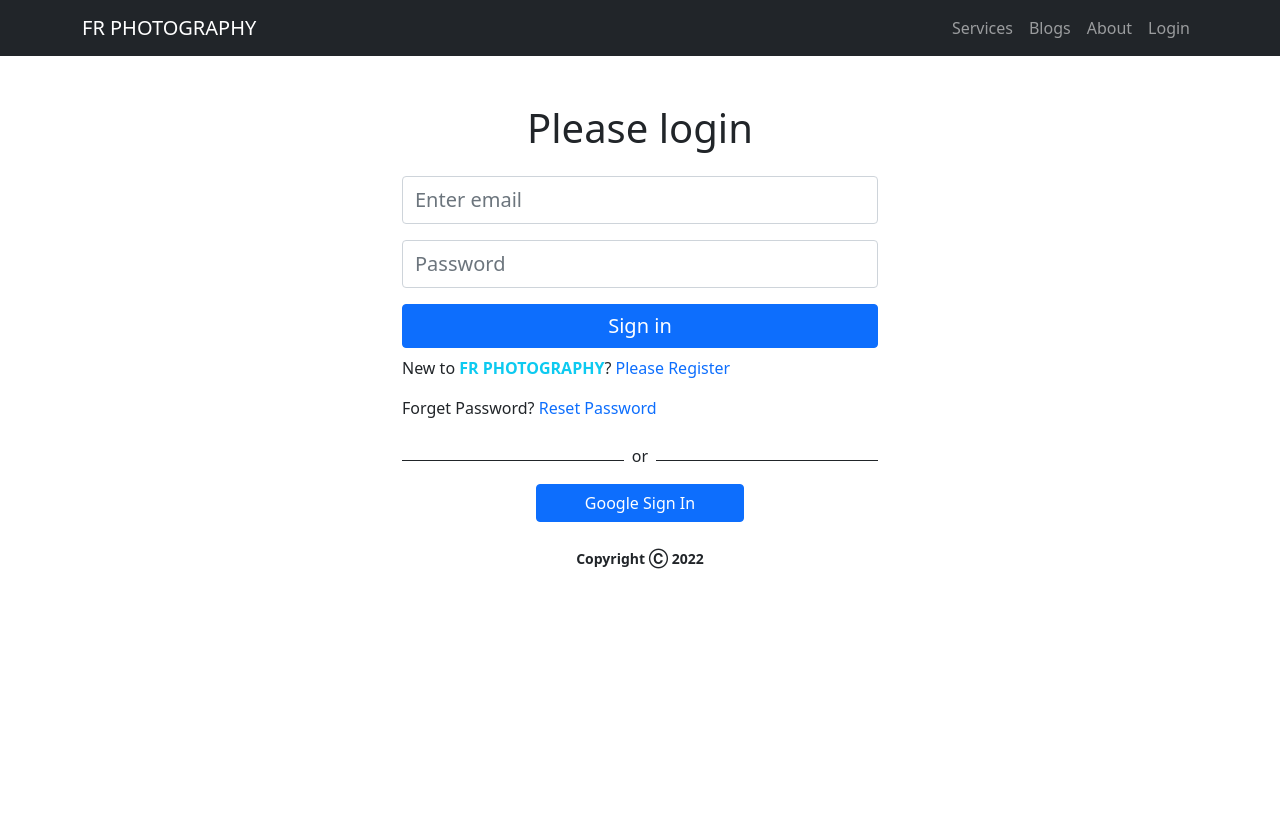
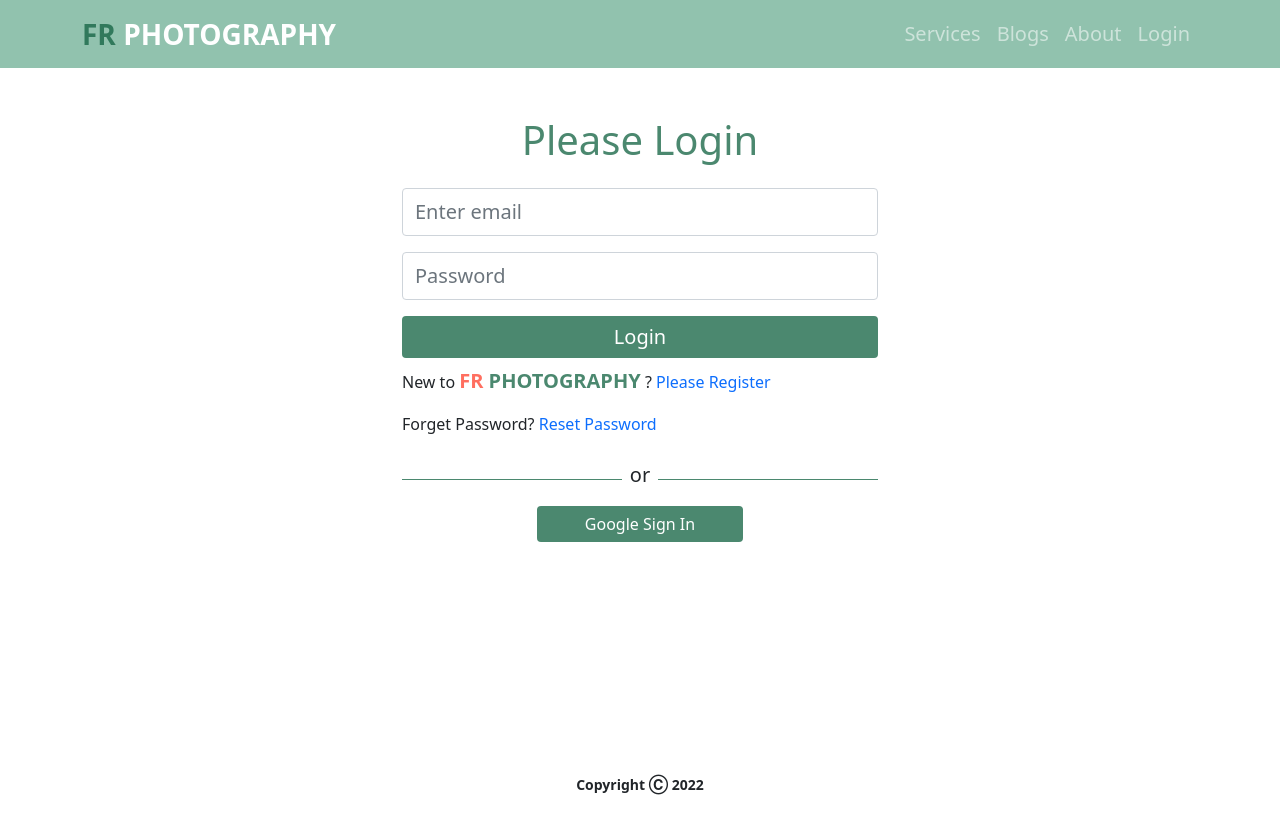
Before and after one commit to Omarfaruk05/fr-photography, a React (Create React App) app: page /login in a window 1280 px wide. Built offline with nearby package versions, Linux system fonts and the light colour scheme; no server answers.

Commit message:
added style

```diff
--- a/src/Pages/Home/Banner/Banner.js
+++ b/src/Pages/Home/Banner/Banner.js
@@ -19,8 +19,8 @@ const Banner = () => {
                 alt="First slide"
                 />
                 <Carousel.Caption>
-                <h3>First slide label</h3>
-                <p>Nulla vitae elit libero, a pharetra augue mollis interdum.</p>
+                <h3>The perfect venue for your next event</h3>
+                <p>This is the best convention center in this area.</p>
                 </Carousel.Caption>
             </Carousel.Item>
             <Carousel.Item>
@@ -31,8 +31,8 @@ const Banner = () => {
                 />
 
                 <Carousel.Caption>
-                <h3>Second slide label</h3>
-                <p>Lorem ipsum dolor sit amet, consectetur adipiscing elit.</p>
+                <h3>The perfect venue for your next event</h3>
+                <p>This is the best convention center in this area.</p>
                 </Carousel.Caption>
             </Carousel.Item>
             <Carousel.Item>
@@ -43,9 +43,9 @@ const Banner = () => {
                 />
 
                 <Carousel.Caption>
-                <h3>Third slide label</h3>
+                <h3>The perfect venue for your next event</h3>
                 <p>
-                    Praesent commodo cursus magna, vel scelerisque nisl consectetur.
+                This is the best convention center in this area.
                 </p>
                 </Carousel.Caption>
             </Carousel.Item>
--- a/src/Pages/Home/PricingTable/PricingTable.js
+++ b/src/Pages/Home/PricingTable/PricingTable.js
@@ -10,18 +10,18 @@ const PricingTable = ({service}) => {
         navigate(`/service/${id}`)
     }
     return (
-        <div className='col-md-4'>
-            <Card className='rounded-2 m-4'>
+        <div className='col-md-4' >
+            <Card  className='rounded-2 m-4 shadow'>
                 <Card.Img variant="top" src={img} />
                 <Card.Body>
                 <Card.Title>{name}</Card.Title>
                 <Card.Text>
                     {description}
                 </Card.Text>
-                <h3 className="text-muted">{price}</h3>
+                <h3 className="text-center" style={{color:'#ff6f60'}}>${price}</h3>
                 </Card.Body>
-                <Card.Footer>
-                    <button onClick={() => navigateToServiceDetali (id)} className='text-center w-100 btn btn-primary'>HIRE ME</button>
+                <Card.Footer className='border-0 bg-white'>
+                    <button onClick={() => navigateToServiceDetali (id)} style={{backgroundColor:'#4b886f', fontWeight:'500'}} className='text-center text-white w-100 btn'>FOR HIRE</button>
                 </Card.Footer>
             </Card>
         </div>
--- a/src/Pages/Home/PricingTables/PricingTables.js
+++ b/src/Pages/Home/PricingTables/PricingTables.js
@@ -12,7 +12,7 @@ const PricingTables = () => {
     }, [])
     return (
         <div id='services' className='container  mx-auto'>
-            <h1 className='text-center my-5'>PRICING TABLE</h1>
+            <h1  style={{color: '#31795c', fontWeight: '700'}}  className='text-center my-5'>PRICING TABLE</h1>
             <CardGroup className="">
                 {
                     services.map(service => <PricingTable key={service.id} service={service}></PricingTable>)
--- a/src/Pages/Login/Login/Login.js
+++ b/src/Pages/Login/Login/Login.js
@@ -57,7 +57,7 @@ const Login = () => {
     }
     return (
         <div  style={{maxWidth:"500px"}} className='container mx-auto w-100 mt-5'>
-            <h1 className='text-center mb-4'>Please login</h1>
+            <h1 style={{color:'#4b886f'}} className='text-center mb-4'>Please Login</h1>
             <Form onSubmit={handleSubmit}>
                 <Form.Group className="mb-3" controlId="formBasicEmail">
                     <Form.Control className='py-2 fs-5'name='email' ref={emailRef} type="email" placeholder="Enter email" required />
@@ -69,11 +69,11 @@ const Login = () => {
                 <Form.Group className="mb-3" controlId="formBasicCheckbox">
                 </Form.Group>
                 {errorElement}
-                <Button variant="primary w-100 mx-auto fs-5 mb-2 " type="submit">
-                    Sign in
+                <Button style={{backgroundColor:'#4b886f', border:'none'}} variant="primary w-100 mx-auto fs-5 mb-2 " type="submit">
+                    Login
                 </Button>
                 </Form>
-                <p>New to  <span className='fw-bold text-info'>FR PHOTOGRAPHY</span>? <Link className='text-primary pe-auto text-decoration-none' onClick={navigateRegister} to="/register">Please Register</Link> </p>
+                <p>New to  <span style={{fontSize:'20px', fontWeight:'600', color:'#4b886f'}}><span style={{color:'#ff6f60'}}>FR</span> PHOTOGRAPHY</span> ? <Link className='text-primary pe-auto text-decoration-none' onClick={navigateRegister} to="/register">Please Register</Link> </p>
                 <p>Forget Password? <Link className='text-primary pe-auto text-decoration-none' onClick={resetPassword} to="/login">Reset Password</Link> </p>
                 <SocialLogin></SocialLogin>
                 <ToastContainer></ToastContainer>
--- a/src/Pages/Login/Register/Register.js
+++ b/src/Pages/Login/Register/Register.js
@@ -51,7 +51,7 @@ const Register = () => {
     return (
         <div>
             <div  style={{maxWidth:"500px"}} className='container mx-auto w-100 mt-5'>
-                <h1 className='text-center mb-4'>Please Register</h1>
+                <h1 style={{color:'#4b886f'}} className='text-center mb-4'>Please Register</h1>
                     <Form onSubmit={handleRegister}>
                         <Form.Group className="mb-3" controlId="formBasicText">
                             <Form.Control className='py-2 fs-5' name="name" type="text" placeholder="Your name" required />
@@ -67,11 +67,11 @@ const Register = () => {
                             <Form.Check onClick={() => setAgree(!agree)} className='fs-5' type="checkbox" label="Accept all terms and conditions" />
                         </Form.Group>
                         {errorElement}
-                        <Button disabled={!agree} variant="primary w-100 fs-5 mb-2" type="submit">
+                        <Button style={{backgroundColor:'#4b886f', border:'none'}} disabled={!agree} variant="primary w-100 fs-5 mb-2" type="submit">
                             Register
                         </Button>
                     </Form>
-                        <p>Already have an account? <Link className='text-primary pe-auto text-decoration-none' onClick={navigateLogin} to="/login">Please Login</Link> </p>
+                        <p style={{marginBottom:'270px'}}>Already have an account? <Link className='text-primary pe-auto text-decoration-none' onClick={navigateLogin} to="/login">Please Login</Link> </p>
             </div>
         </div>
     );
--- a/src/Pages/Login/SocialLogin/SocialLogin.js
+++ b/src/Pages/Login/SocialLogin/SocialLogin.js
@@ -24,13 +24,13 @@ const SocialLogin = () => {
     return (
         <div>
             <div className='d-flex align-items-center'>
-                <div className='w-50 bg-dark'style={{height: '1px'}}></div>
-                <p className='mt-2 px-2'>or</p>
-                <div className='w-50 bg-dark'style={{height: '1px'}}></div>
+                <div  className='w-50'style={{height: '1px',backgroundColor:'#4b886f'}}></div>
+                <p className='mt-2 px-2 fs-5'>or</p>
+                <div className='w-50'style={{height: '1px', backgroundColor:'#4b886f'}}></div>
             </div>
             {errorElement}
-            <div className='text-center'>
-                <button onClick={() => signInWithGoogle ()} className='px-5 btn btn-primary'>Google Sign In</button>
+            <div style={{ marginBottom:'230px'}} className='text-center'>
+                <button style={{backgroundColor:'#4b886f', border:'none'}} onClick={() => signInWithGoogle ()} className='px-5 btn btn-primary'>Google Sign In</button>
             </div>
         </div>
     );
--- a/src/Pages/Shared/Header/Header.js
+++ b/src/Pages/Shared/Header/Header.js
@@ -13,22 +13,22 @@ const Header = () => {
     }
     return (
         <>
-            <Navbar collapseOnSelect sticky='top' expand="lg" bg="dark" variant="dark">
+            <Navbar style={{backgroundColor:'#91c2ae'}} collapseOnSelect sticky='top' expand="lg" variant='dark'>
                 <Container>
-                <Navbar.Brand as={Link} to="/">FR PHOTOGRAPHY</Navbar.Brand>
+                <Navbar.Brand className=' fs-3 fw-bold' as={Link} to="/"><span style={{color: '#31795c'}}>FR</span> PHOTOGRAPHY</Navbar.Brand>
                 <Navbar.Toggle aria-controls="responsive-navbar-nav" />
                 <Navbar.Collapse id="responsive-navbar-nav">
                     <Nav className="ms-auto">
-                    <Nav.Link href="home#services">Services</Nav.Link>
-                    <Nav.Link href="home#blogs">Blogs</Nav.Link>
+                    <Nav.Link className=' fs-5' href="home#services">Services</Nav.Link>
+                    <Nav.Link className=' fs-5' href="home#blogs">Blogs</Nav.Link>
                     </Nav>
                     <Nav>
-                    <Nav.Link as={Link} to="/about">About</Nav.Link>
+                    <Nav.Link className=' fs-5' as={Link} to="/about">About</Nav.Link>
                     {
                         user ?
-                        <Nav.Link onClick={handleSignOut} as={Link} to="/login">Sign Out</Nav.Link>
+                        <Nav.Link className=' fs-5' onClick={handleSignOut} as={Link} to="/login">Sign Out</Nav.Link>
                         :
-                        <Nav.Link as={Link} to="/login">
+                        <Nav.Link className=' fs-5' as={Link} to="/login">
                         Login
                     </Nav.Link>}
                     </Nav>
--- a/src/Pages/Shared/Notfound/NotFound.js
+++ b/src/Pages/Shared/Notfound/NotFound.js
@@ -3,9 +3,9 @@ import React from 'react';
 const NotFound = () => {
     return (
         <div className='d-flex align-items-center justify-content-center mt-5 pt-5 text-center'>
-            <div>
-            <h1>404</h1>
-            <h5>Page Not Found</h5>
+            <div className='mt-5 pt-5'>
+            <h1 style={{fontSize:'100px', color:'gray'}}>404</h1>
+            <h5 style={{marginBottom:'290px'}}>Page Not Found</h5>
             </div>
         </div>
     );
```
